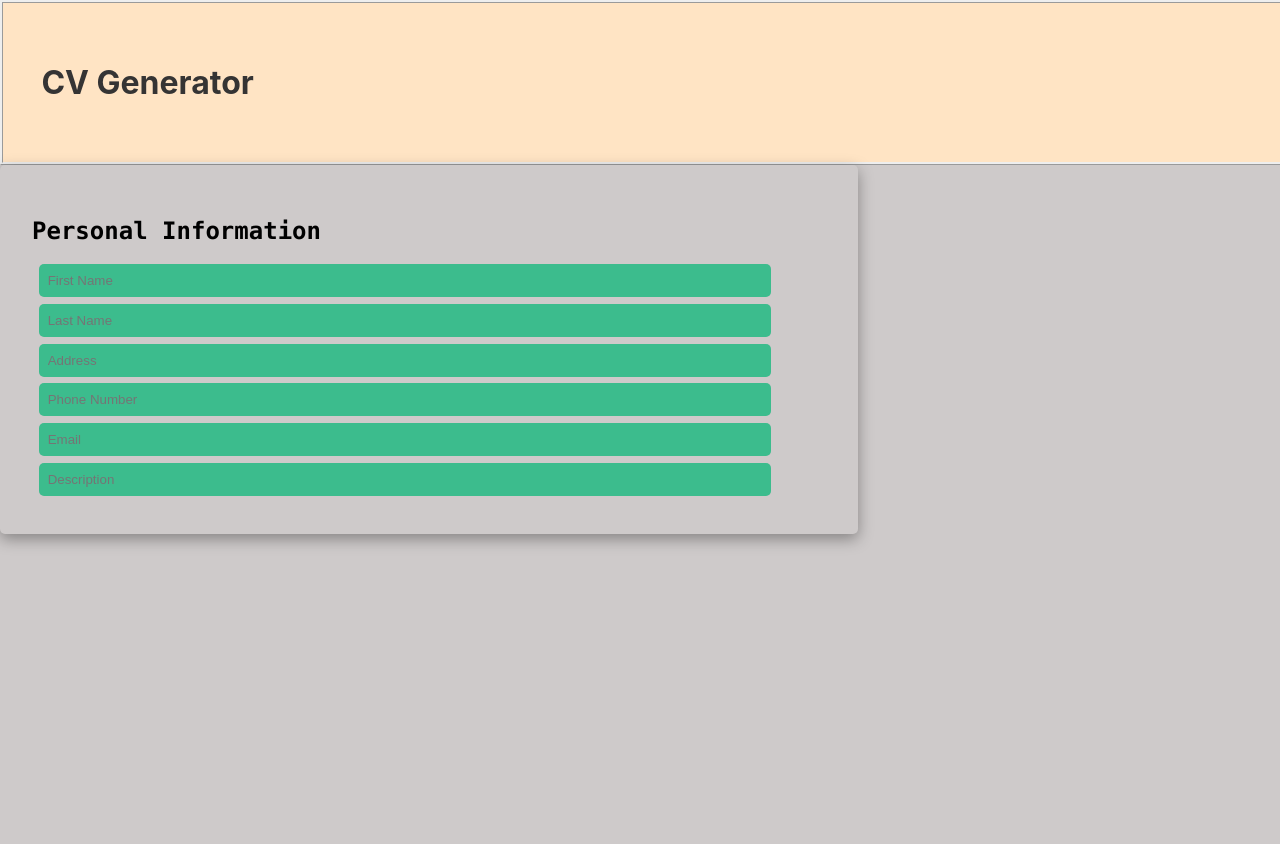
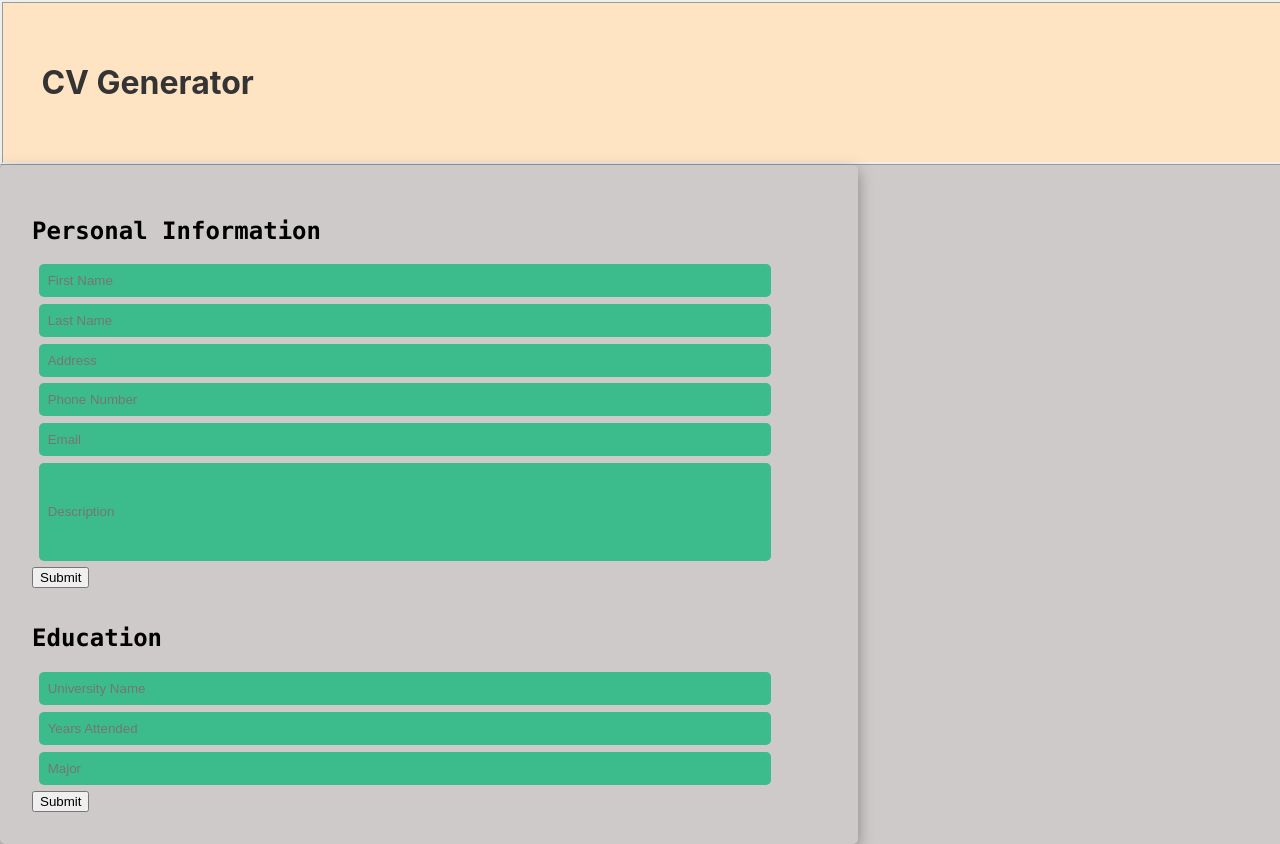
Before and after one commit to RajPatel97/CV-Generator, a React (Create React App) app: page / in a window 1280 px wide. Shown: the top 844 px of the page. Before the commit the page ends 800 px from the top, so only its background shows below. Built offline with nearby package versions, Linux system fonts and the light colour scheme.

Commit message:
adding an education section

```diff
--- a/src/App.js
+++ b/src/App.js
@@ -1,11 +1,13 @@
 import Header from "./components/Header";
 import GeneralInformation from "./components/General";
+import Education from "./components/Education";
 function App() {
   return (
     <div className="body-content">
       <Header />
       <div className="input-container">
       <GeneralInformation />
+      <Education />
       </div>
 
 
--- /dev/null
+++ b/src/components/Education.js
@@ -0,0 +1,24 @@
+import { useState } from 'react';
+const Education = () => {
+
+    const [universityName, setUniversityName] = useState('')
+    const [yearsAttended, setYearsAttended] = useState('')
+    const [major, setMajor] = useState('')
+
+    const handleClick=()=>{
+        //adds update to the cv with the data above once clicked
+        console.log(universityName,yearsAttended,major);
+      }
+
+    return (
+        <div className="education-wrapper">
+        <h2 className="title">Education</h2>
+        <input type="text" placeholder = "University Name" class = "inputStyle" onChange={event => setUniversityName(event.target.value)}/>
+        <input type="text" placeholder = "Years Attended" class = "inputStyle" onChange={event => setYearsAttended(event.target.value)}/>
+        <input type="text" placeholder = "Major" class = "inputStyle" onChange={event => setMajor(event.target.value)}/>
+        <button className="submit" onClick = {handleClick}>Submit</button>
+        </div>
+      );
+}
+
+export default Education;
--- a/src/components/General.js
+++ b/src/components/General.js
@@ -1,13 +1,29 @@
+import { useState } from 'react';
+
 const GeneralInformation = () => {
+
+  const [firstName, setFirstName] = useState('');
+  const [lastName, setLastName] = useState('');
+  const [address, setAddress] = useState('');
+  const [phoneNumber, setPhoneNumber] = useState('');
+  const [email, setEmail] = useState('');
+  const [description, setDescription] = useState('');
+
+  const handleClick=()=>{
+    //adds update to the cv with the data above once clicked
+    console.log(firstName,lastName,address,phoneNumber,email,description);
+  }
+
     return (
       <div>
         <h2 className="title">Personal Information</h2>
-        <input type="text" placeholder = "First Name" class = "inputStyle"/>
-        <input type="text" placeholder = "Last Name" class = "inputStyle"/>
-        <input type="text" placeholder = "Address" class = "inputStyle"/>
-        <input type="text" placeholder = "Phone Number" class = "inputStyle"/>
-        <input type="text" placeholder = "Email" class = "inputStyle"/>
-        <input type="text" placeholder = "Description"  class = "inputStyle"/>
+        <input type="text" placeholder = "First Name" class = "inputStyle" onChange={event => setFirstName(event.target.value)}/>
+        <input type="text" placeholder = "Last Name" class = "inputStyle" onChange={event => setLastName(event.target.value)}/>
+        <input type="text" placeholder = "Address" class = "inputStyle" onChange={event => setAddress(event.target.value)}/>
+        <input type="text" placeholder = "Phone Number" class = "inputStyle" onChange={event => setPhoneNumber(event.target.value)}/>
+        <input type="text" placeholder = "Email" class = "inputStyle" onChange={event => setEmail(event.target.value)}/>
+        <input type="text" placeholder = "Description" id = "description-inputStyle" class = "inputStyle" onChange={event => setDescription(event.target.value)}/>
+        <button className="submit" onClick = {handleClick}>Submit</button>
 
       </div>
       );
--- a/src/index.css
+++ b/src/index.css
@@ -61,7 +61,7 @@ code {
 
 }
 
-.description-inputStyle{
-  height:5%;
-  white-space: pre-wrap;
+#description-inputStyle{
+  height:80px;
+  overflow-wrap: break-word;
 }
```
